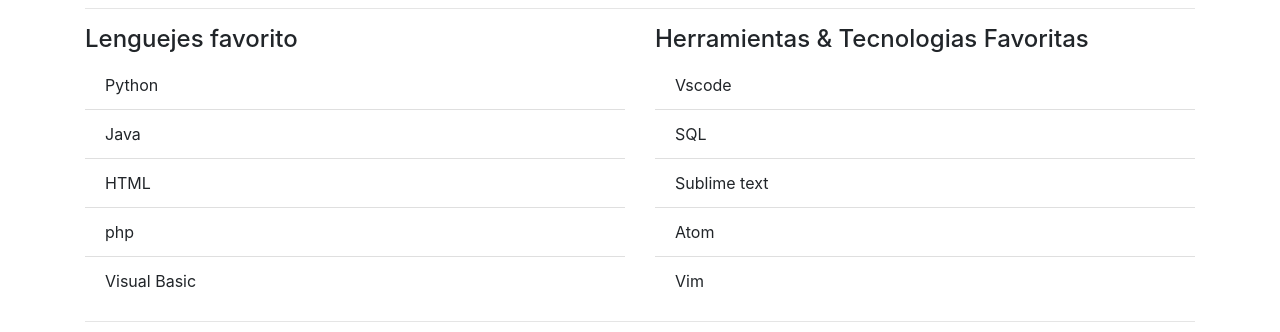
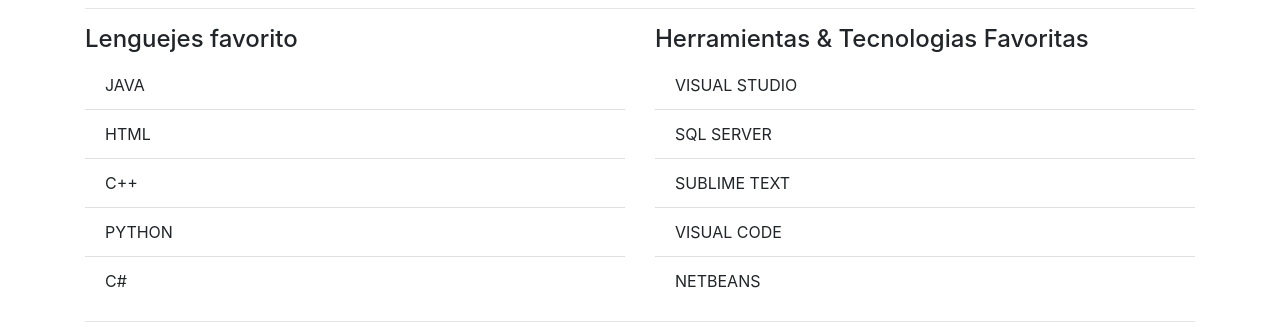
Before and after one commit to FcoCarreto/web-FcoCarreto, a plain HTML site: page USUARIO.html in a window 1280 px wide. Shown: the part 391-723 px from the top of the page. Drawn offline with nearby package versions, Linux system fonts and the light colour scheme.

Commit message:
Se agrego html USUARIO y modifico lista

```diff
--- a/USUARIO.html
+++ b/USUARIO.html
@@ -37,29 +37,29 @@
         <div class="container">
             <hr>
             <div class="row">
-                <h1>Fabian Salvador Diaz Navarro</h1>
+                <h1>Jose Francisco Carreto Talamantes</h1>
                 </div>
             <hr>
                 <div class="row">
                     <div class="col-sm-6">
                             <h4>Lenguejes favorito</h4>
                             <ul class="list-group list-group-flush">
-                                <li class="list-group-item">Python</li>
-                                <li class="list-group-item">Java</li>
+                                <li class="list-group-item">JAVA</li>
                                 <li class="list-group-item">HTML</li>
-                                <li class="list-group-item">php</li>
-                                <li class="list-group-item">Visual Basic</li>
+                                <li class="list-group-item">C++</li>
+                                <li class="list-group-item">PYTHON</li>
+                                <li class="list-group-item">C#</li>
                             </ul>
                     </div>
 
                     <div class="col-sm-6">
                         <h4>Herramientas & Tecnologias Favoritas</h4>
                         <ul class="list-group list-group-flush">
-                            <li class="list-group-item">Vscode</li>
-                            <li class="list-group-item">SQL</li>
-                            <li class="list-group-item">Sublime text</li>
-                            <li class="list-group-item">Atom</li>
-                            <li class="list-group-item">Vim</li>
+                            <li class="list-group-item">VISUAL STUDIO</li>
+                            <li class="list-group-item">SQL SERVER</li>
+                            <li class="list-group-item">SUBLIME TEXT</li>
+                            <li class="list-group-item">VISUAL CODE</li>
+                            <li class="list-group-item">NETBEANS</li>
                         </ul>
                     </div>
                 </div>
```
Also changed, not shown: lista.html (+2 -2 lines).
